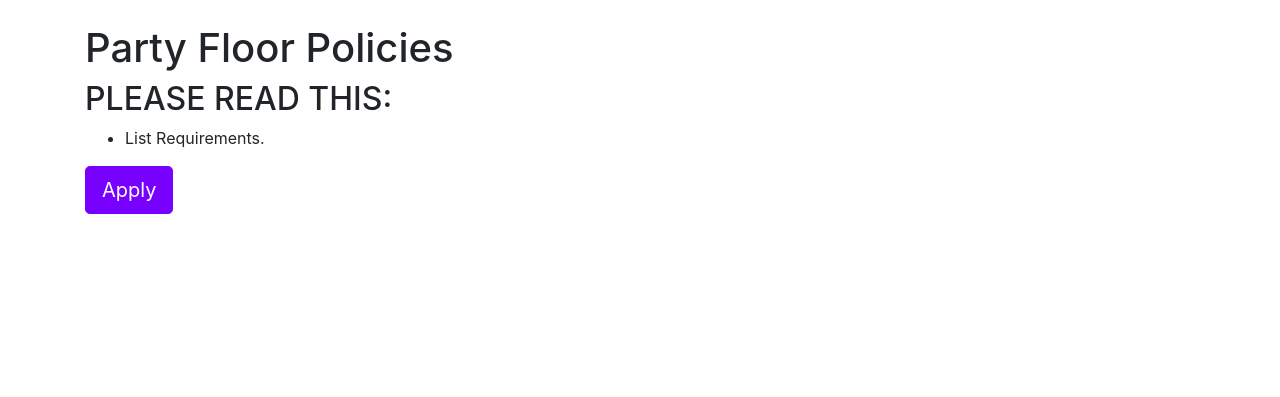
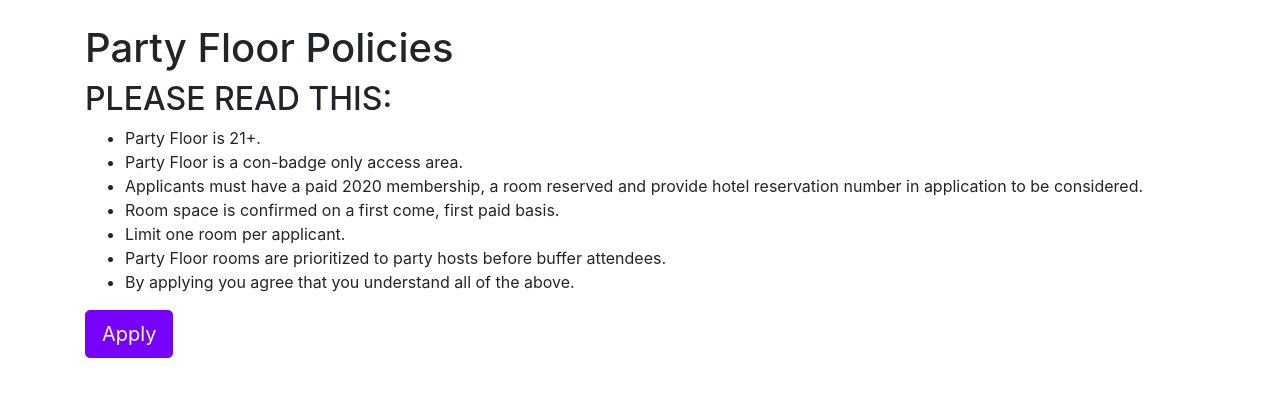
Before and after one commit to pacanthro/paw_apply, a Django app: page /partyfloor/ in a window 1280 px wide. Shown: the part 56-453 px from the top of the page. Run offline with Django 3.2, Linux system fonts and the light colour scheme; some libraries are stand-ins or nearby versions.

Commit message:
Updated Party Floor
Updated Party Floor to contain updated verbiage and acknowledgments provided by spike.

```diff
--- a/partyfloor/templates/partyfloor.html
+++ b/partyfloor/templates/partyfloor.html
@@ -6,7 +6,13 @@
 <h1>Party Floor Policies</h1>
 <h2 class="text-uppercase">Please read this:</h2>
 <ul>
-  <li>List Requirements.</li>
+  <li>Party Floor is 21+.</li>
+  <li>Party Floor is a con-badge only access area.</li>
+  <li>Applicants must have a paid 2020 membership, a room reserved and provide hotel reservation number in application to be considered.</li>
+  <li>Room space is confirmed on a first come, first paid basis.</li>
+  <li>Limit one room per applicant.</li>
+  <li>Party Floor rooms are prioritized to party hosts before buffer attendees.</li>
+  <li>By applying you agree that you understand all of the above.</li>
 </ul>
 <a href="{% url 'partyfloor:apply' %}" class="btn btn-primary btn-lg">Apply</a>
 {% endblock %}
--- a/partyfloor/views.py
+++ b/partyfloor/views.py
@@ -51,6 +51,8 @@ def new(request):
         host.ack_amplified_sound = request.POST.get('ack_amplified_sound', default=False)
         host.ack_verify_age = request.POST.get('ack_verify_age', default=False)
         host.ack_wristbands = request.POST.get('ack_wristbands', default=False)
+        host.ack_closure_time = request.POST.get('ack_closure_time', default=False)
+        host.ack_suspension_policy = request.POST.get('ack_suspension_policy', default=False)
 
         try:
             host.save()
```
Also changed, not shown: partyfloor/models.py (+6 -4 lines), partyfloor/templates/partyfloor-apply.html (+7 -3 lines).
